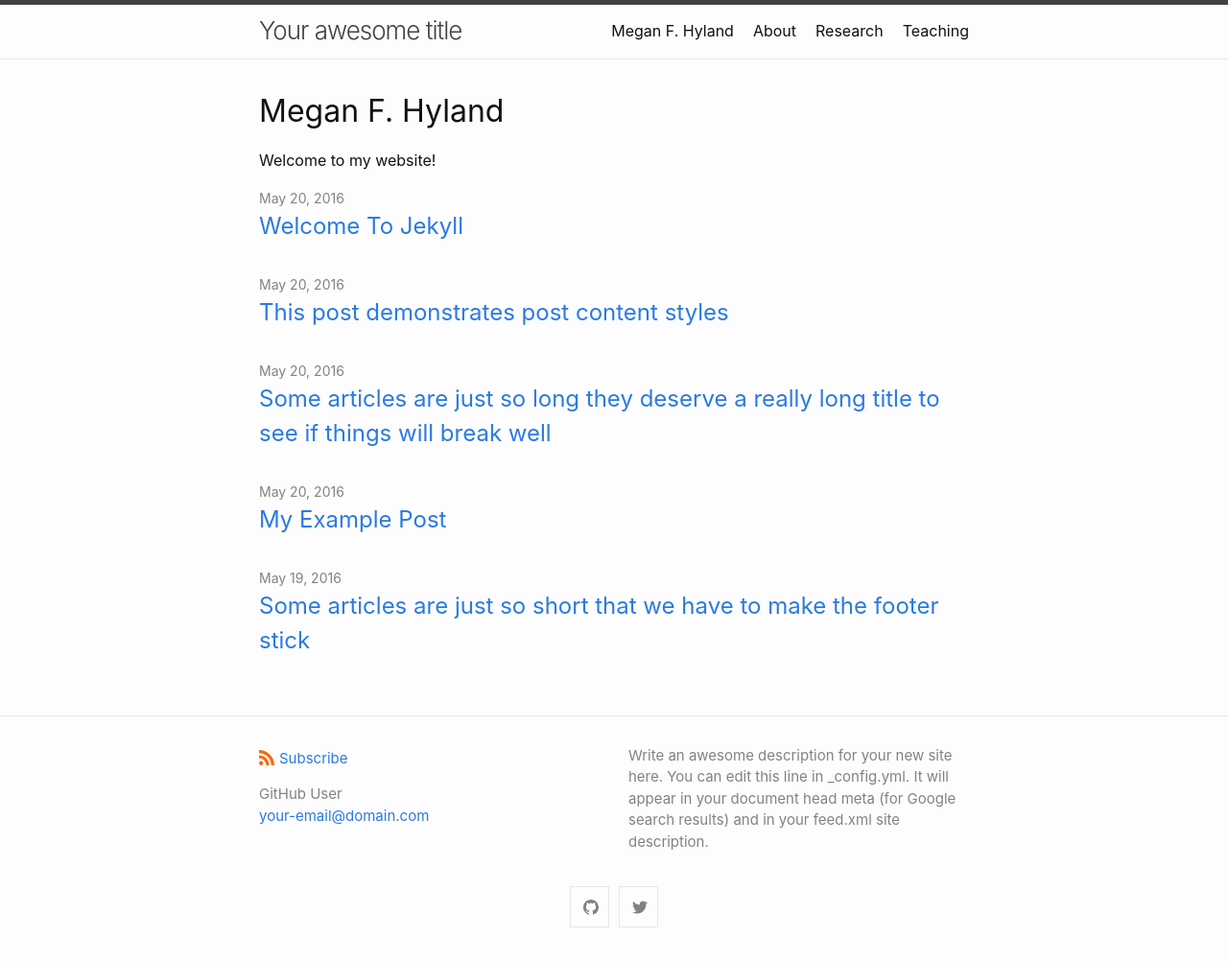
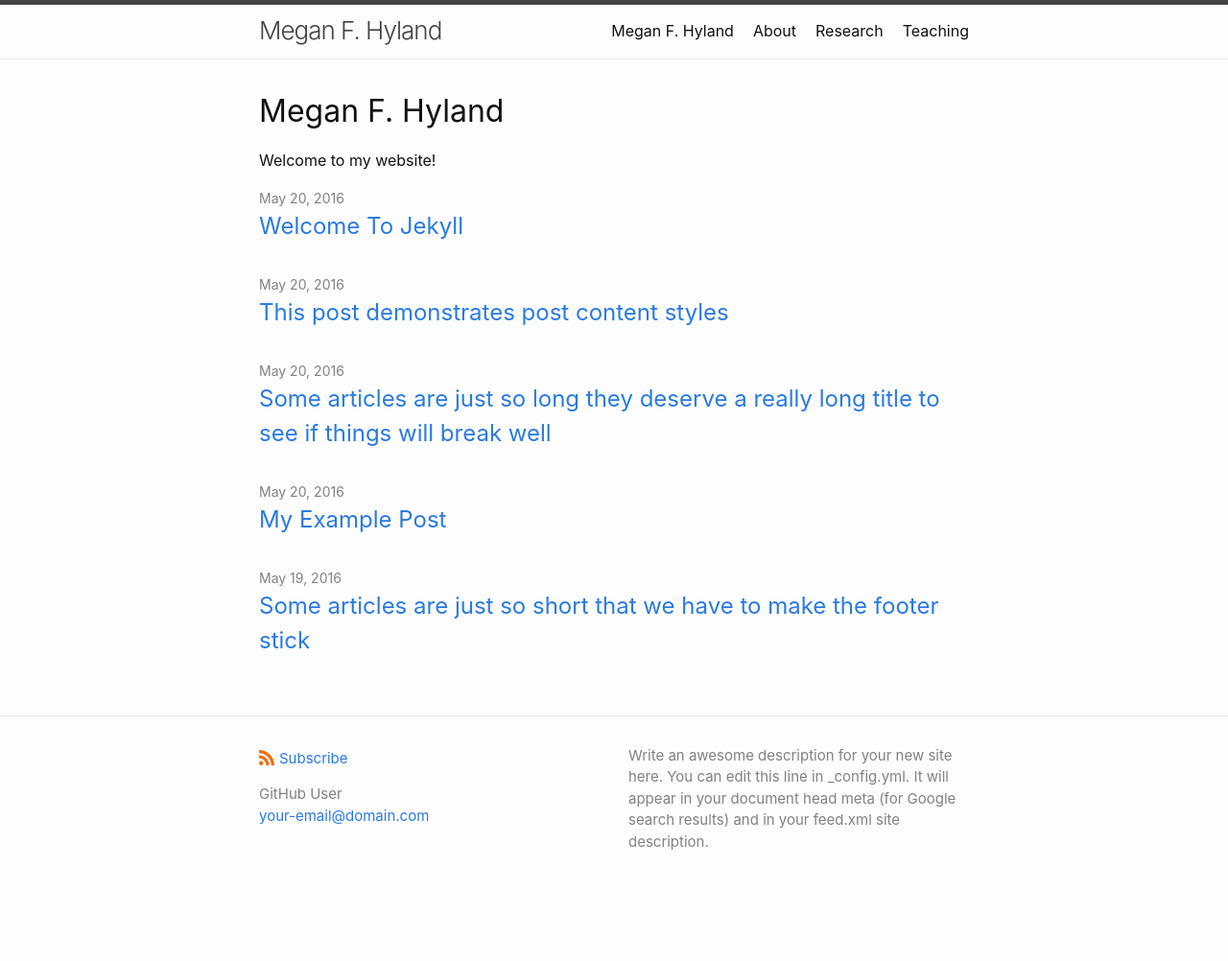
Before and after one commit to hyland-m/test, a Jekyll site: the page built from index.md, in a window 1280 px wide. Shown: the whole page at 96% size. Built offline with Jekyll 4.4.1, drawn with Linux system fonts in a browser that asks for light colours; after the commit the page ends 949 px from its top, so only the background shows below that.

Commit message:
Update _config.yml

```diff
--- a/_config.yml
+++ b/_config.yml
@@ -1,4 +1,4 @@
-title: Your awesome title
+title: Megan F. Hyland
 author:
   name: GitHub User
   email: your-email@domain.com
@@ -16,8 +16,8 @@ minima:
 
   # generate social links in footer
   social_links:
-    twitter: jekyllrb
-    github:  jekyll
+    # twitter: jekyllrb
+    # github:  jekyll
     # devto: jekyll
     # dribbble: jekyll
     # facebook: jekyll
```
